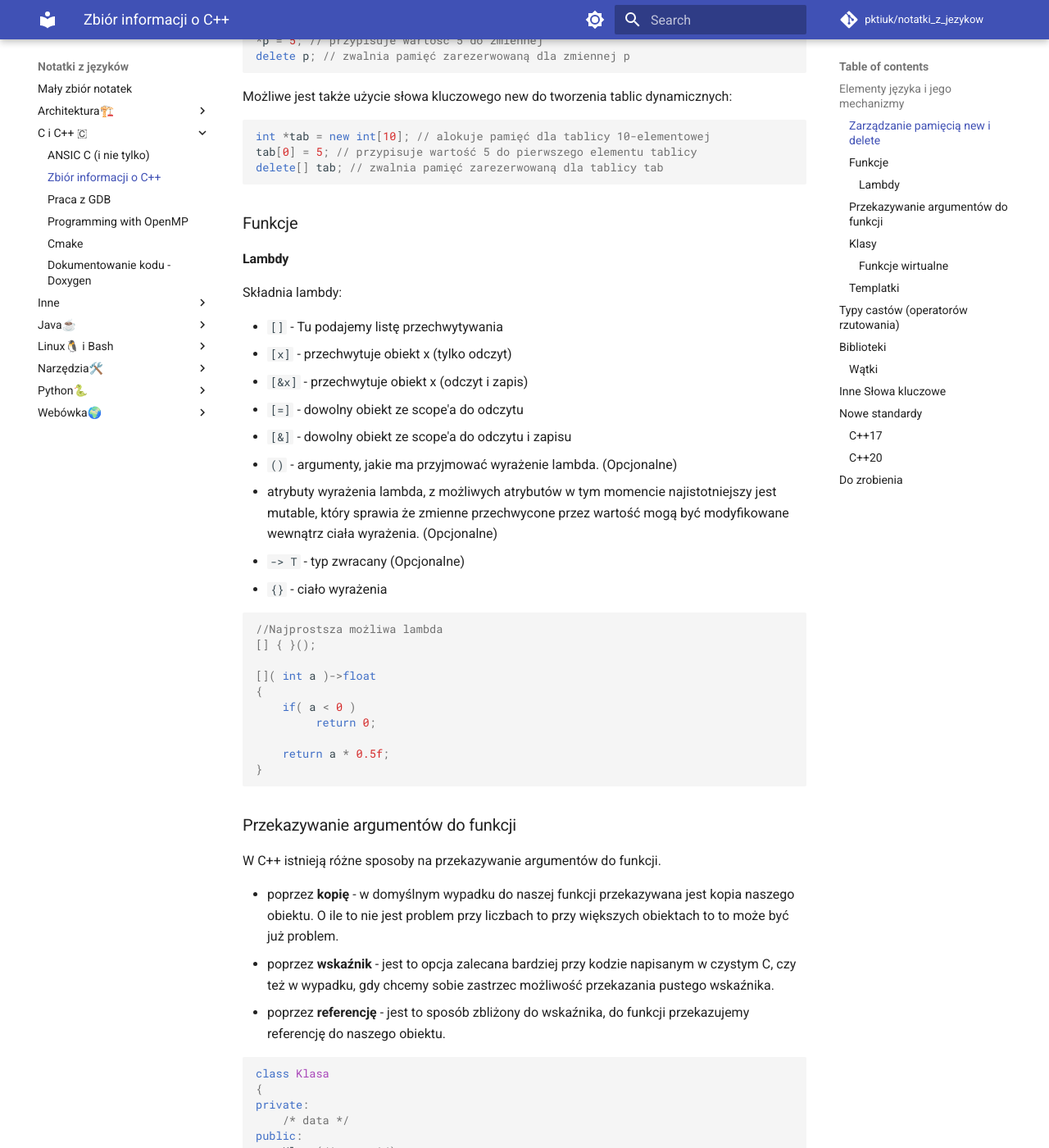
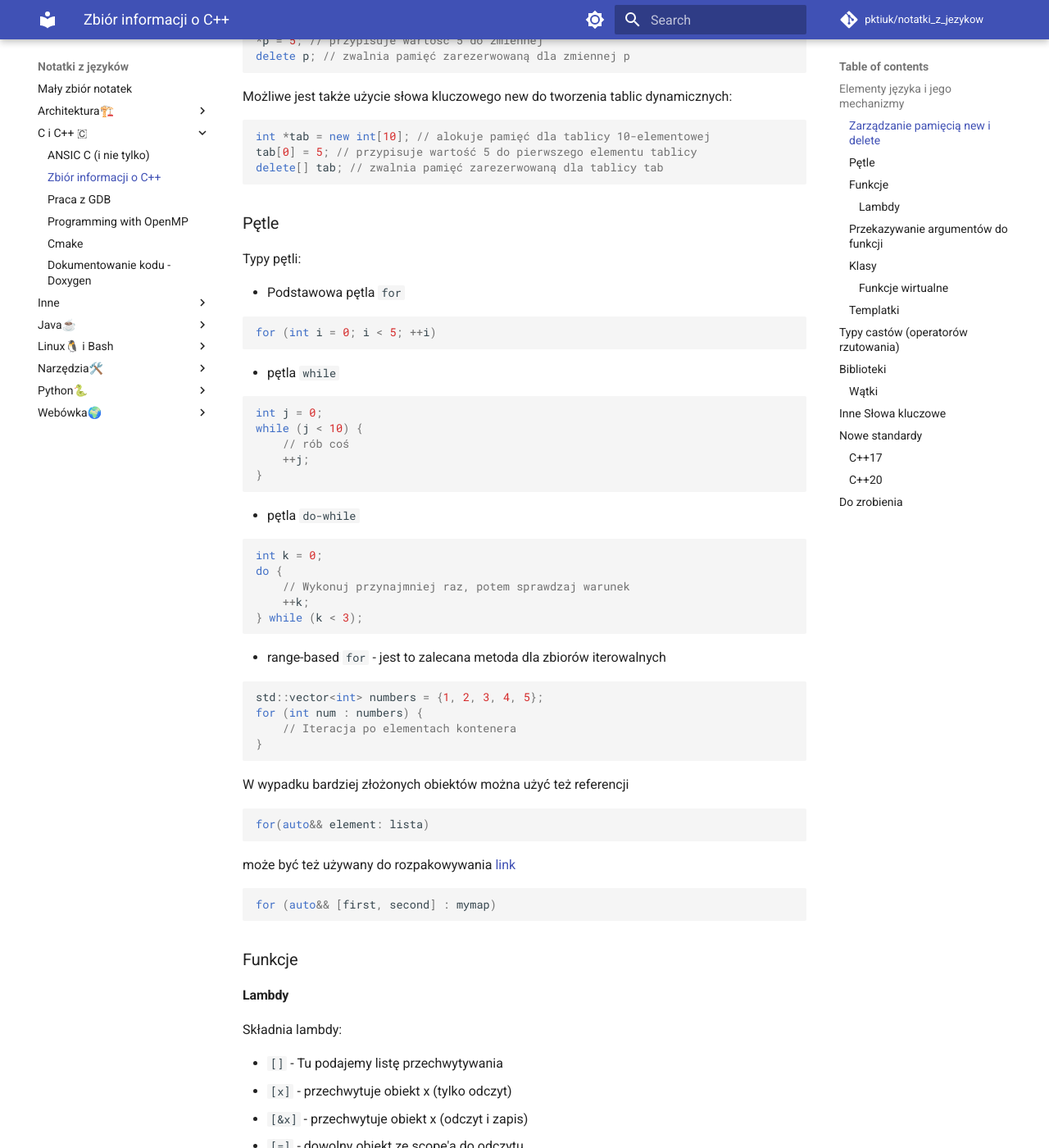
Before and after one commit to pktiuk/notatki_z_jezykow, an MkDocs documentation site: the page built from docs/C i C++ 🇨/1_cpp.md, in a window 1280 px wide and 1400 px high, scrolled down 549 px. Shown: the whole window at 82% size. Built offline with MkDocs 1.6.1 and Material for MkDocs 9.7.7, drawn with Linux system fonts in a browser that asks for light colours; comment, search, counter and statistics services are not loaded.

Commit message:
Opisanie pętli iterujących

````diff
--- a/docs/C i C++ 🇨/1_cpp.md
+++ b/docs/C i C++ 🇨/1_cpp.md
@@ -27,6 +27,57 @@ int *tab = new int[10]; // alokuje pamięć dla tablicy 10-elementowej
 tab[0] = 5; // przypisuje wartość 5 do pierwszego elementu tablicy
 delete[] tab; // zwalnia pamięć zarezerwowaną dla tablicy tab
 ```
+
+### Pętle
+
+Typy pętli:
+
+- Podstawowa pętla `for`
+
+  ```cpp
+  for (int i = 0; i < 5; ++i)
+  ```
+
+- pętla `while`
+
+  ```cpp
+  int j = 0;
+  while (j < 10) {
+      // rób coś
+      ++j;
+  }
+  ```
+
+- pętla `do-while`
+
+  ```cpp
+  int k = 0;
+  do {
+      // Wykonuj przynajmniej raz, potem sprawdzaj warunek
+      ++k;
+  } while (k < 3);
+  ```
+
+- range-based `for` - jest to zalecana metoda dla zbiorów iterowalnych
+
+  ```cpp
+  std::vector<int> numbers = {1, 2, 3, 4, 5};
+  for (int num : numbers) {
+      // Iteracja po elementach kontenera
+  }
+  ```
+
+  W wypadku bardziej złożonych obiektów można użyć też referencji
+
+  ```cpp
+  for(auto&& element: lista)
+  ```
+
+  może być też używany do rozpakowywania [link](https://en.cppreference.com/w/cpp/language/range-for)
+
+  ```cpp
+  for (auto&& [first, second] : mymap)
+  ```
 
 ### Funkcje
 
````
